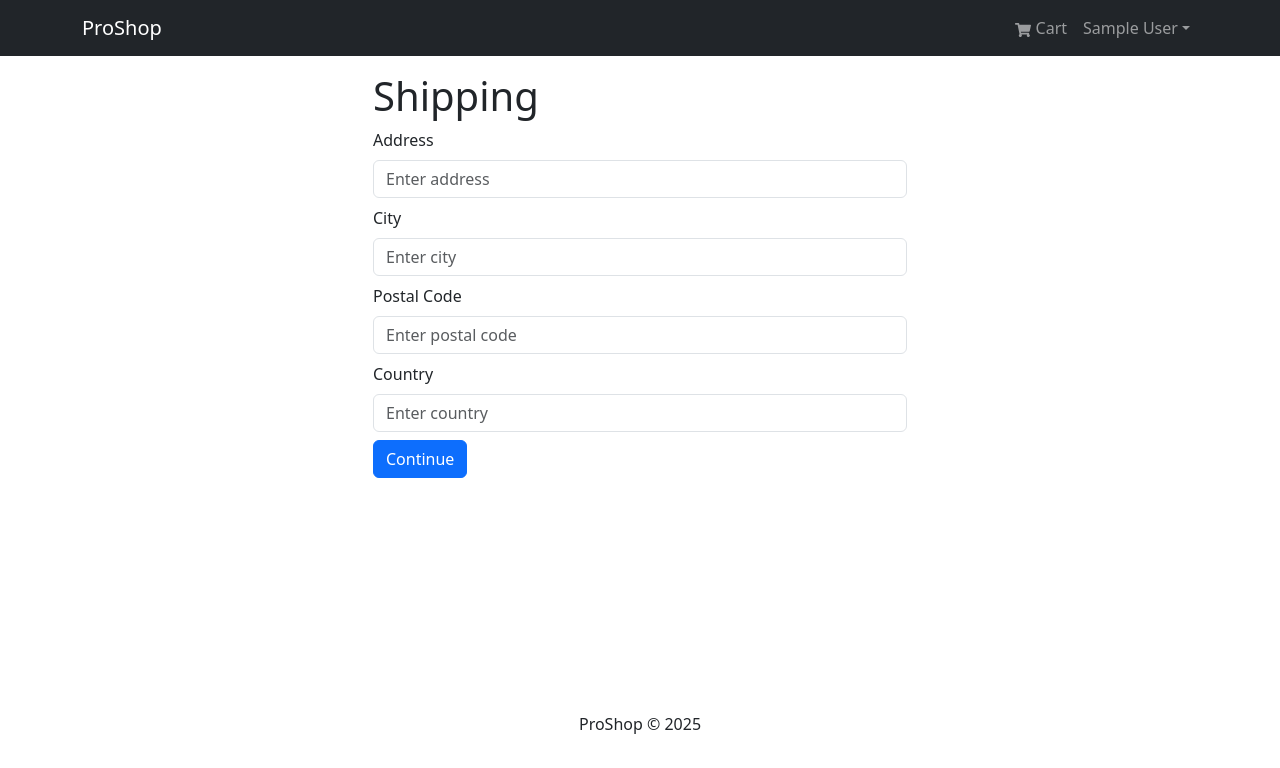
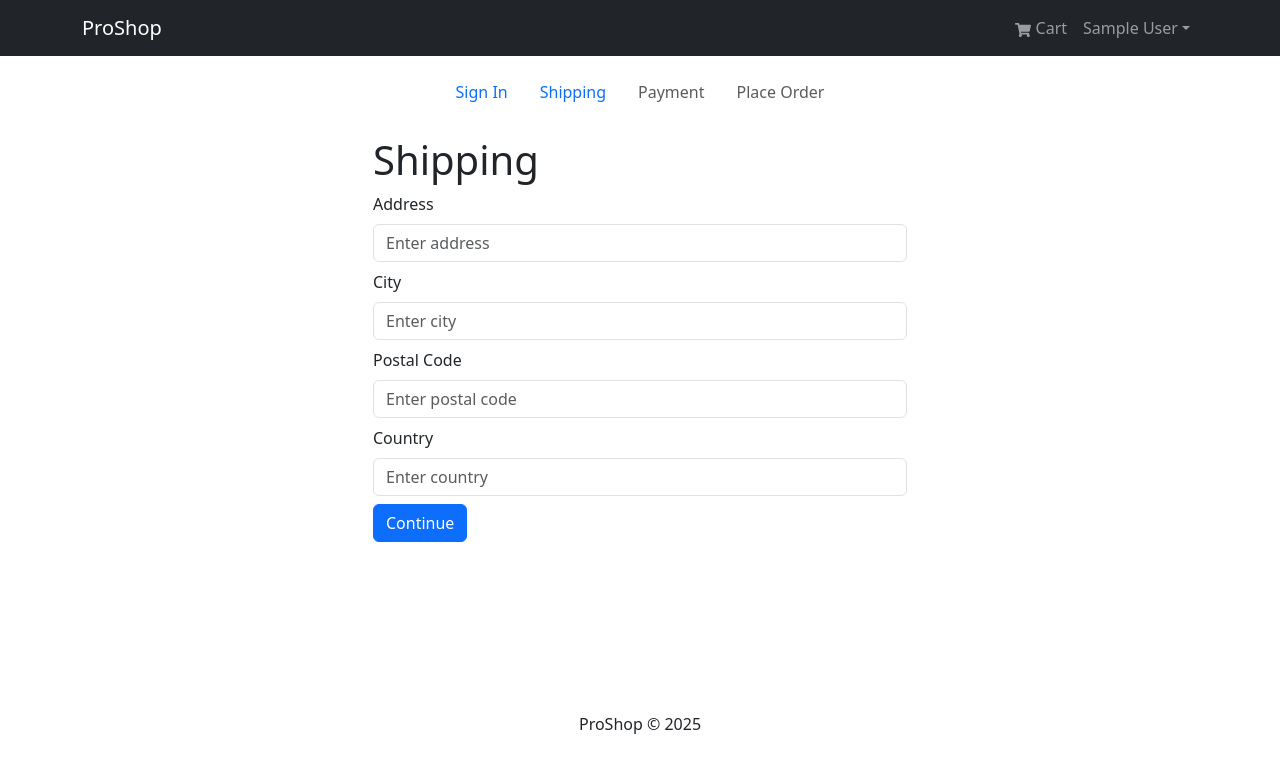
Before and after one commit to SayuruDev/eCommShop, a React (Create React App) app in the folder frontend/: page /shipping in a window 1280 px wide. Shown: the top 768 px of the page. Built offline with nearby package versions, Linux system fonts and the light colour scheme; sample sign-in values are in the browser's storage.

Commit message:
54.CheckoutSteps

```diff
--- /dev/null
+++ b/frontend/src/components/CheckoutSteps.jsx
@@ -0,0 +1,51 @@
+import React from "react";
+import { Nav } from "react-bootstrap";
+import { LinkContainer } from "react-router-bootstrap";
+
+const CheckoutSteps = ({ step1, step2, step3, step4 }) => {
+  return (
+    <Nav className="justify-content-center mb-4">
+      <Nav.Item>
+        {step1 ? (
+          <LinkContainer to="/login">
+            <Nav.Link>Sign In</Nav.Link>
+          </LinkContainer>
+        ) : (
+          <Nav.Link disabled>Sign In</Nav.Link>
+        )}
+      </Nav.Item>
+
+      <Nav.Item>
+        {step2 ? (
+          <LinkContainer to="/shipping">
+            <Nav.Link>Shipping</Nav.Link>
+          </LinkContainer>
+        ) : (
+          <Nav.Link disabled>Shipping</Nav.Link>
+        )}
+      </Nav.Item>
+
+      <Nav.Item>
+        {step3 ? (
+          <LinkContainer to="/payment">
+            <Nav.Link>Payment</Nav.Link>
+          </LinkContainer>
+        ) : (
+          <Nav.Link disabled>Payment</Nav.Link>
+        )}
+      </Nav.Item>
+
+      <Nav.Item>
+        {step4 ? (
+          <LinkContainer to="/placeorder">
+            <Nav.Link>Place Order</Nav.Link>
+          </LinkContainer>
+        ) : (
+          <Nav.Link disabled>Place Order</Nav.Link>
+        )}
+      </Nav.Item>
+    </Nav>
+  );
+};
+
+export default CheckoutSteps;
--- a/frontend/src/screens/ShippingScreen.jsx
+++ b/frontend/src/screens/ShippingScreen.jsx
@@ -3,6 +3,7 @@ import { Form, Button } from "react-bootstrap";
 import { useDispatch, useSelector } from "react-redux";
 import { useNavigate } from "react-router-dom";
 import FormContainer from "../components/FormContainer";
+import CheckoutSteps from "../components/CheckoutSteps";
 import { saveShippingAddress } from "../slices/cartSlice";
 
 const ShippingScreen = () => {
@@ -27,6 +28,7 @@ const ShippingScreen = () => {
 
   return (
     <FormContainer>
+      <CheckoutSteps step1 step2 />
       <h1>Shipping</h1>
       <Form onSubmit={submitHandler}>
         <Form.Group className="my-2" controlId="address">
```
